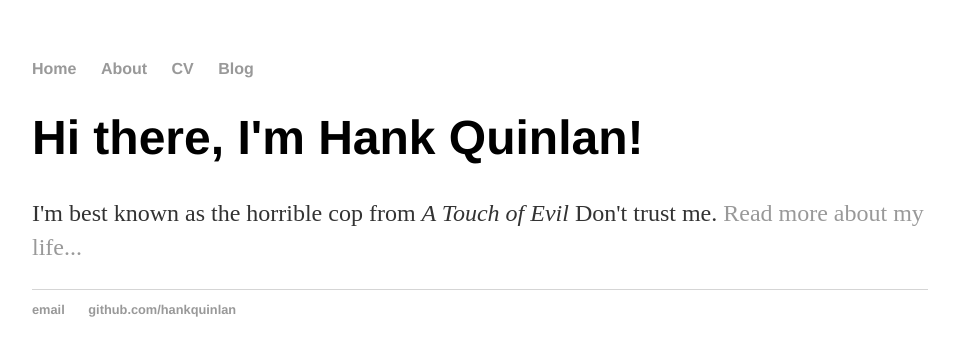
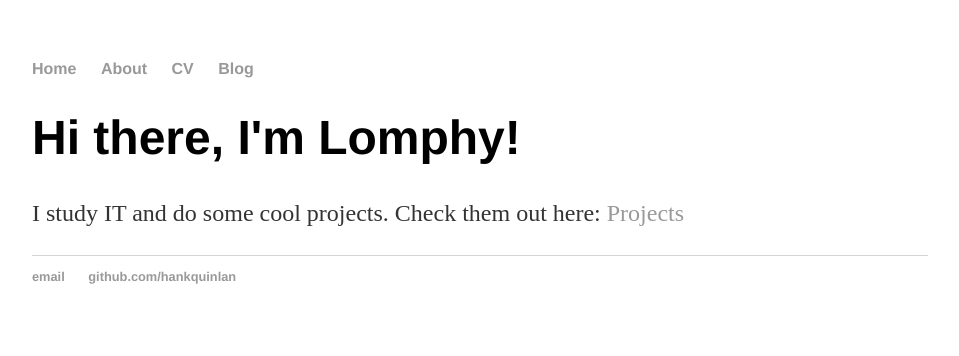
Before and after one commit to Lomphy/Lomphy.github.io, a Jekyll site: the page built from index.html, in a window 1280 px wide. Shown: the top 356 px of the page, without its empty margins (160-1119 px from the left). Built offline with Jekyll 4.4.1, drawn with Linux system fonts in a browser that asks for light colours.

Commit message:
Update index.html

```diff
--- a/index.html
+++ b/index.html
@@ -1,8 +1,8 @@
 ---
 layout: default
-title: Hank Quinlan, Horrible Cop
+title: Lomphy's Homepage
 ---
 <div class="blurb">
-	<h1>Hi there, I'm Hank Quinlan!</h1>
-	<p>I'm best known as the horrible cop from <em>A Touch of Evil</em> Don't trust me. <a href="/about">Read more about my life...</a></p>
+	<h1>Hi there, I'm Lomphy!</h1>
+	<p>I study IT and do some cool projects. Check them out here:  <a href="/projects">Projects</a></p>
 </div><!-- /.blurb -->
```
